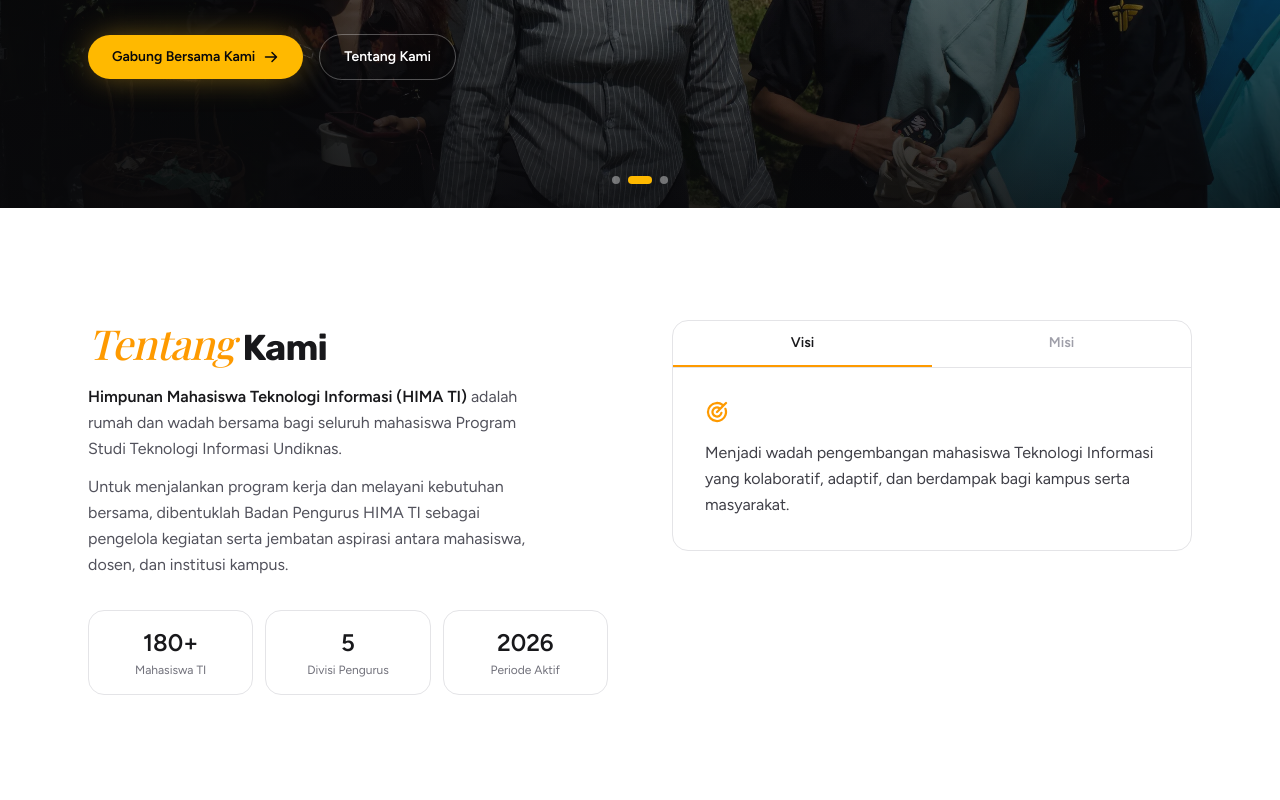
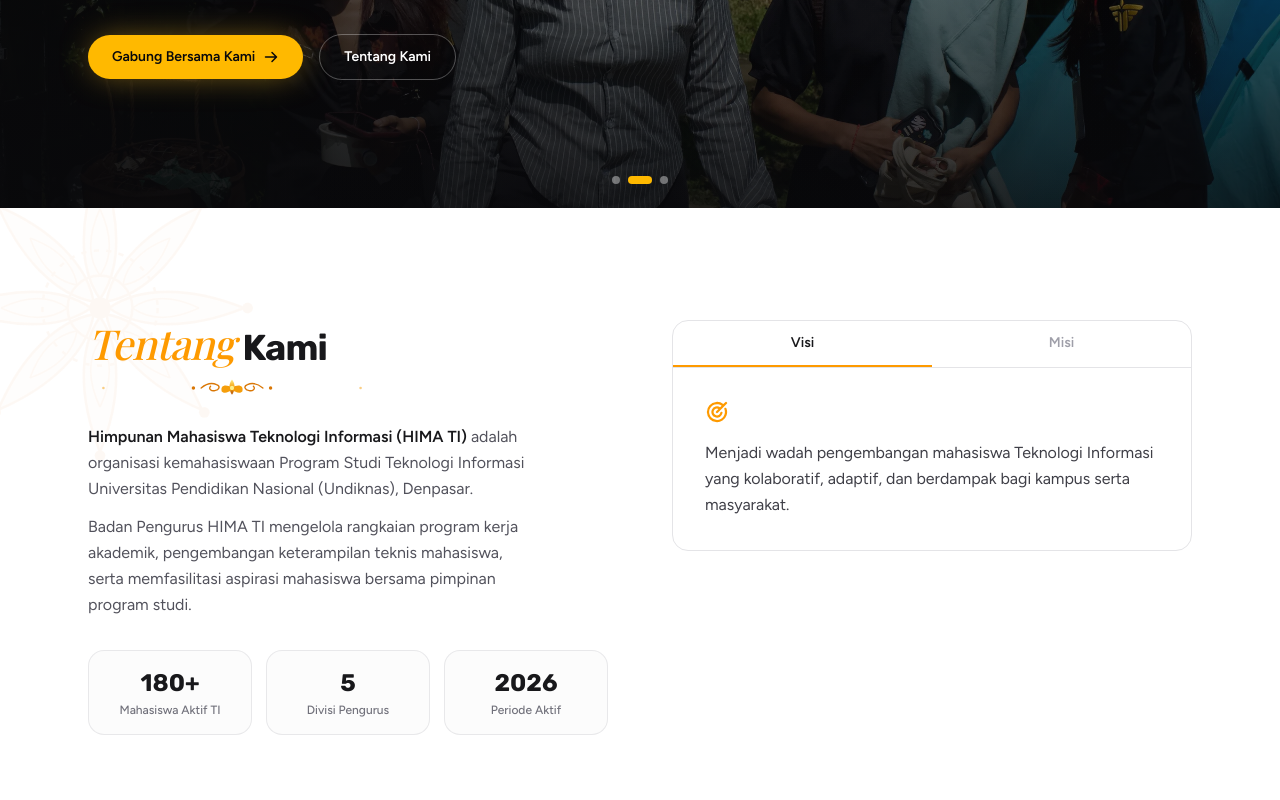
Before and after one commit to kevinazzaky/fungsionaris-hima, a Next.js app: page / in a window 1280 px wide. Shown: the part 560-1360 px from the top of the page. Built offline with nearby package versions, Linux system fonts and the light colour scheme.

Commit message:
feat(home): add Balinese ornaments to about section

```diff
--- a/src/components/home/about-section.tsx
+++ b/src/components/home/about-section.tsx
@@ -2,6 +2,7 @@ import { Compass, Target } from "@phosphor-icons/react/dist/ssr";
 import { Reveal } from "@/components/ui/reveal";
 import { SectionHeading } from "@/components/ui/section-heading";
 import { VisionMissionTabs } from "@/components/detail/vision-mission-tabs";
+import { BalineseDivider, BalineseWatermark } from "@/components/ui/balinese-ornaments";
 
 const iconProps = {
   size: 24,
@@ -25,48 +26,51 @@ const visionMission = [
 ];
 
 const stats = [
-  { value: "180+", label: "Mahasiswa TI" },
+  { value: "180+", label: "Mahasiswa Aktif TI" },
   { value: "5", label: "Divisi Pengurus" },
   { value: "2026", label: "Periode Aktif" },
 ];
 
 export function AboutSection() {
   return (
-    <section id="about" className="scroll-mt-16 bg-white py-20 sm:py-28">
-      <div className="mx-auto grid max-w-6xl gap-12 px-6 lg:grid-cols-2 lg:items-start lg:gap-16">
+    <section id="about" className="relative overflow-hidden scroll-mt-16 bg-white py-20 sm:py-28">
+      {/* Ornamen Watermark Khas Bali */}
+      <BalineseWatermark className="-left-20 -top-20 opacity-[0.04] text-amber-600" size={360} />
+
+      <div className="relative mx-auto grid max-w-6xl gap-12 px-6 lg:grid-cols-2 lg:items-start lg:gap-16">
         <div>
           <Reveal>
             <SectionHeading script="Tentang" bold="Kami" />
+            <BalineseDivider className="justify-start py-2 -ml-2 sm:-ml-4" />
           </Reveal>
           <Reveal delay={120}>
             <p className="mt-4 max-w-md text-base leading-relaxed text-zinc-600">
               <span className="font-semibold text-zinc-900">
                 Himpunan Mahasiswa Teknologi Informasi (HIMA TI)
               </span>{" "}
-              adalah rumah dan wadah bersama bagi seluruh mahasiswa Program
-              Studi Teknologi Informasi Undiknas.
+              adalah organisasi kemahasiswaan Program Studi Teknologi Informasi
+              Universitas Pendidikan Nasional (Undiknas), Denpasar.
             </p>
           </Reveal>
           <Reveal delay={200}>
             <p className="mt-3 max-w-md text-base leading-relaxed text-zinc-600">
-              Untuk menjalankan program kerja dan melayani kebutuhan bersama,
-              dibentuklah Badan Pengurus HIMA TI sebagai pengelola kegiatan
-              serta jembatan aspirasi antara mahasiswa, dosen, dan institusi
-              kampus.
+              Badan Pengurus HIMA TI mengelola rangkaian program kerja akademik,
+              pengembangan keterampilan teknis mahasiswa, serta memfasilitasi
+              aspirasi mahasiswa bersama pimpinan program studi.
             </p>
           </Reveal>
 
-          <div className="mt-8 grid grid-cols-3 gap-3">
+          <div className="mt-8 grid grid-cols-3 gap-3.5">
             {stats.map((stat, i) => (
               <Reveal
                 key={stat.label}
                 delay={280 + i * 80}
-                className="rounded-2xl border border-zinc-200 p-4 text-center"
+                className="group rounded-2xl border border-zinc-200/80 bg-zinc-50/50 p-4 text-center transition-all duration-300 hover:-translate-y-1 hover:border-amber-400/50 hover:bg-white hover:shadow-md"
               >
-                <p className="text-xl font-bold text-zinc-900 sm:text-2xl">
+                <p className="font-heading text-xl font-black text-zinc-900 transition-colors duration-200 group-hover:text-amber-500 sm:text-2xl">
                   {stat.value}
                 </p>
-                <p className="mt-1 text-[11px] leading-tight text-zinc-500 sm:text-xs">
+                <p className="mt-1 text-[11px] font-medium leading-tight text-zinc-500 sm:text-xs">
                   {stat.label}
                 </p>
               </Reveal>
```
